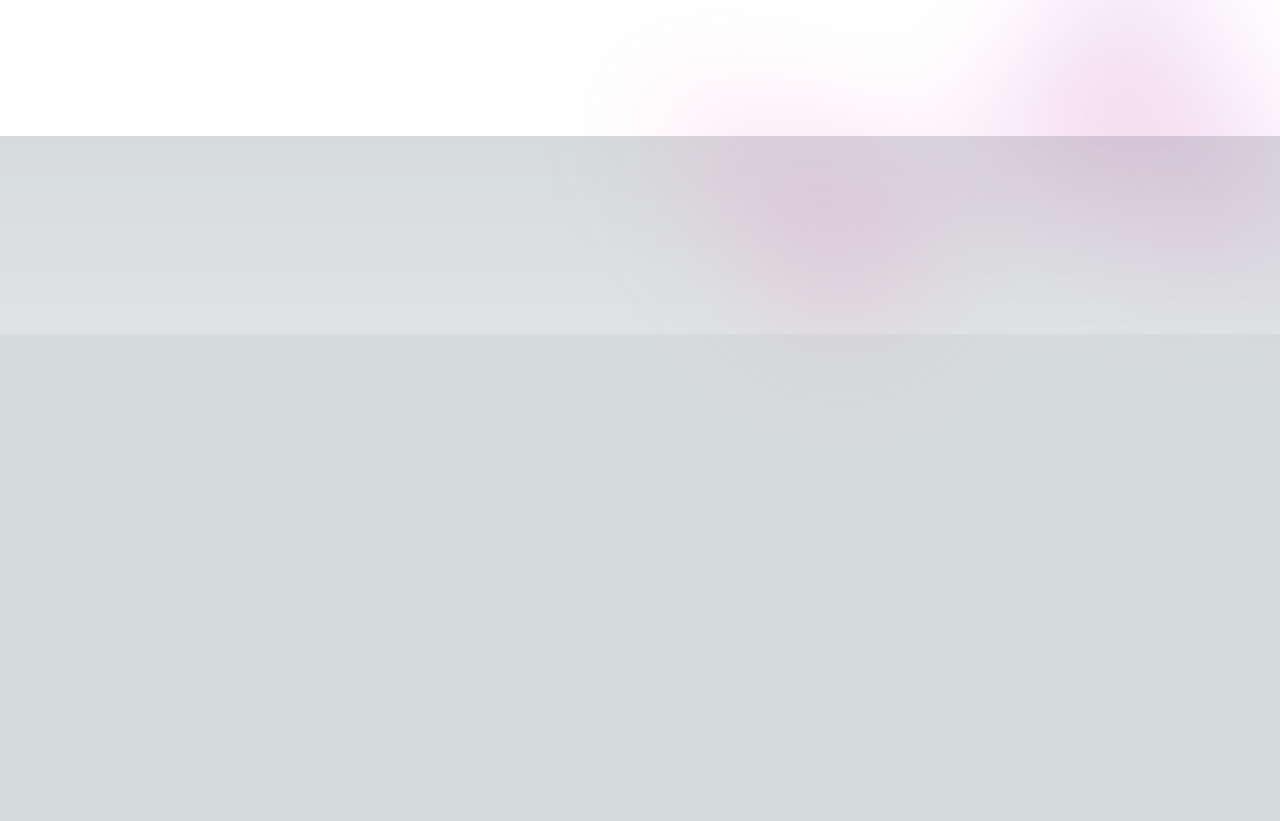
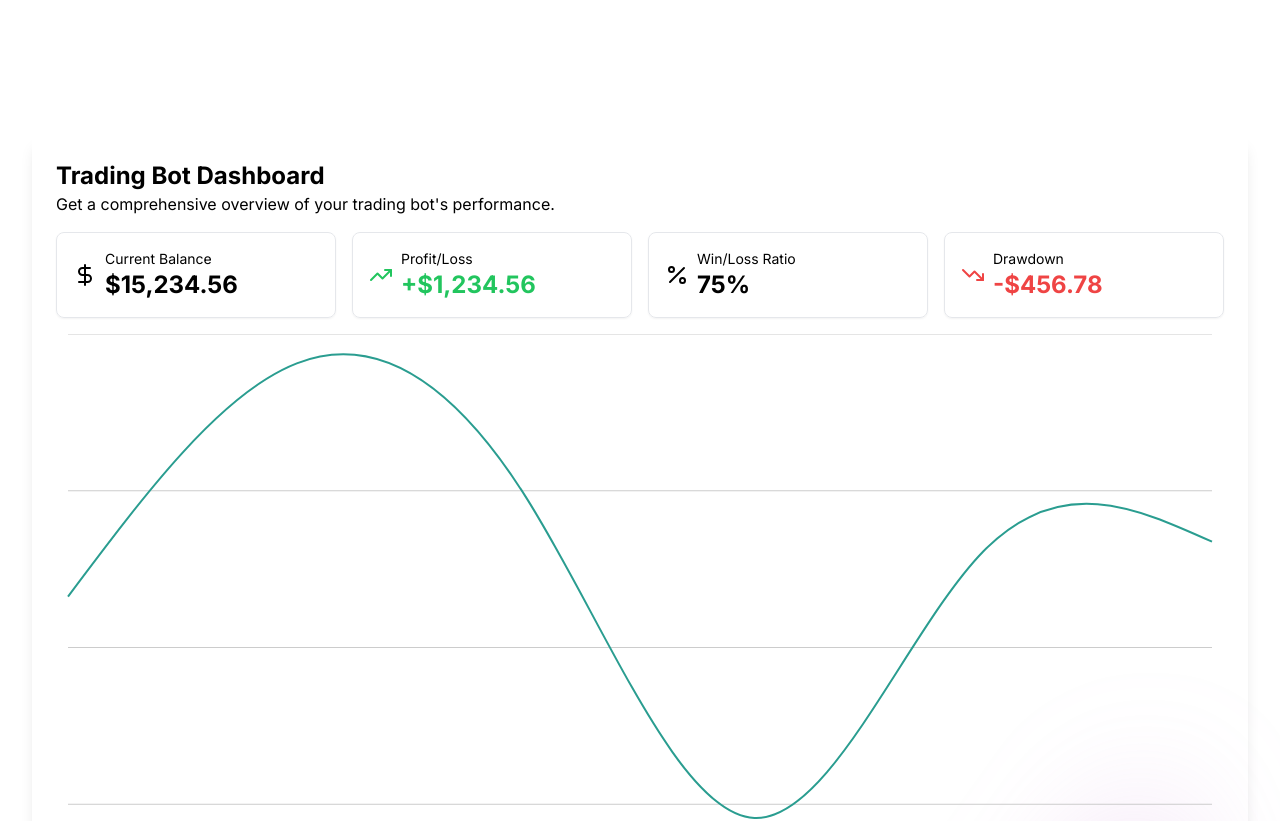
Before and after one commit to ThomasMms23/trading-bot, a Next.js app: page / in a window 1280 px wide. Shown: the part 780-1601 px from the top of the page. Before the commit the page ends 1114 px from the top, so only its background shows below. Built offline with nearby package versions, Linux system fonts and the light colour scheme.

Commit message:
add dashboard

```diff
--- a/src/app/globals.css
+++ b/src/app/globals.css
@@ -16,6 +16,36 @@
   }
 }
 
+@layer base {
+  :root {
+    --background: 0 0% 100%;
+    --foreground: 240 10% 3.9%;
+    --card: 0 0% 100%;
+    --card-foreground: 240 10% 3.9%;
+    --popover: 0 0% 100%;
+    --popover-foreground: 240 10% 3.9%;
+    --primary: 240 5.9% 10%;
+    --primary-foreground: 0 0% 98%;
+    --secondary: 240 4.8% 95.9%;
+    --secondary-foreground: 240 5.9% 10%;
+    --muted: 240 4.8% 95.9%;
+    --muted-foreground: 240 3.8% 45%;
+    --accent: 240 4.8% 95.9%;
+    --accent-foreground: 240 5.9% 10%;
+    --destructive: 0 72% 51%;
+    --destructive-foreground: 0 0% 98%;
+    --border: 240 5.9% 90%;
+    --input: 240 5.9% 90%;
+    --ring: 240 5.9% 10%;
+    --chart-1: 173 58% 39%;
+    --chart-2: 12 76% 61%;
+    --chart-3: 197 37% 24%;
+    --chart-4: 43 74% 66%;
+    --chart-5: 27 87% 67%;
+    --radius: 0.5rem;
+  }
+}
+
 body {
   color: rgb(var(--foreground-rgb));
   background: linear-gradient(
--- a/src/app/page.tsx
+++ b/src/app/page.tsx
@@ -3,6 +3,7 @@
 import { useState } from "react";
 import { Dialog, DialogPanel } from "@headlessui/react";
 import { Bars3Icon, XMarkIcon } from "@heroicons/react/24/outline";
+import Dashboard from "@/components/dashboard";
 import Image from "next/image";
 
 const navigation = [
@@ -178,6 +179,7 @@ export default function Example() {
             className="relative left-[calc(50%+3rem)] aspect-[1155/678] w-[36.125rem] -translate-x-1/2 bg-gradient-to-tr from-[#ff80b5] to-[#9089fc] opacity-30 sm:left-[calc(50%+36rem)] sm:w-[72.1875rem]"
           />
         </div>
+        <Dashboard />
       </div>
     </div>
   );
--- /dev/null
+++ b/src/components/dashboard.tsx
@@ -0,0 +1,195 @@
+import { Card } from "@/components/ui/card";
+import { CartesianGrid, XAxis, Line, LineChart } from "recharts";
+import {
+  ChartTooltipContent,
+  ChartTooltip,
+  ChartContainer,
+} from "@/components/ui/chart";
+
+export default function Component() {
+  return (
+    <div className="bg-background text-foreground p-6 rounded-lg shadow-lg">
+      <div className="flex flex-col gap-4">
+        <div>
+          <h1 className="text-2xl font-bold">Trading Bot Dashboard</h1>
+          <p className="text-muted-foreground">
+            Get a comprehensive overview of your trading bot's performance.
+          </p>
+        </div>
+        <div className="grid grid-cols-1 sm:grid-cols-2 md:grid-cols-4 gap-4">
+          <Card className="bg-card text-card-foreground p-4 rounded-lg">
+            <div className="flex items-center gap-2">
+              <DollarSignIcon className="w-6 h-6" />
+              <div>
+                <p className="text-sm text-muted-foreground">Current Balance</p>
+                <p className="text-2xl font-bold">$15,234.56</p>
+              </div>
+            </div>
+          </Card>
+          <Card className="bg-card text-card-foreground p-4 rounded-lg">
+            <div className="flex items-center gap-2">
+              <TrendingUpIcon className="w-6 h-6 text-green-500" />
+              <div>
+                <p className="text-sm text-muted-foreground">Profit/Loss</p>
+                <p className="text-2xl font-bold text-green-500">+$1,234.56</p>
+              </div>
+            </div>
+          </Card>
+          <Card className="bg-card text-card-foreground p-4 rounded-lg">
+            <div className="flex items-center gap-2">
+              <PercentIcon className="w-6 h-6" />
+              <div>
+                <p className="text-sm text-muted-foreground">Win/Loss Ratio</p>
+                <p className="text-2xl font-bold">75%</p>
+              </div>
+            </div>
+          </Card>
+          <Card className="bg-card text-card-foreground p-4 rounded-lg">
+            <div className="flex items-center gap-2">
+              <TrendingDownIcon className="w-6 h-6 text-red-500" />
+              <div>
+                <p className="text-sm text-muted-foreground">Drawdown</p>
+                <p className="text-2xl font-bold text-red-500">-$456.78</p>
+              </div>
+            </div>
+          </Card>
+        </div>
+        <div>
+          <LinechartChart className="aspect-[9/4]" />
+        </div>
+      </div>
+    </div>
+  );
+}
+
+function DollarSignIcon(props) {
+  return (
+    <svg
+      {...props}
+      xmlns="http://www.w3.org/2000/svg"
+      width="24"
+      height="24"
+      viewBox="0 0 24 24"
+      fill="none"
+      stroke="currentColor"
+      strokeWidth="2"
+      strokeLinecap="round"
+      strokeLinejoin="round"
+    >
+      <line x1="12" x2="12" y1="2" y2="22" />
+      <path d="M17 5H9.5a3.5 3.5 0 0 0 0 7h5a3.5 3.5 0 0 1 0 7H6" />
+    </svg>
+  );
+}
+
+function LinechartChart(props) {
+  return (
+    <div {...props}>
+      <ChartContainer
+        config={{
+          desktop: {
+            label: "Desktop",
+            color: "hsl(var(--chart-1))",
+          },
+        }}
+      >
+        <LineChart
+          accessibilityLayer
+          data={[
+            { month: "January", desktop: 186 },
+            { month: "February", desktop: 305 },
+            { month: "March", desktop: 237 },
+            { month: "April", desktop: 73 },
+            { month: "May", desktop: 209 },
+            { month: "June", desktop: 214 },
+          ]}
+          margin={{
+            left: 12,
+            right: 12,
+          }}
+        >
+          <CartesianGrid vertical={false} />
+          <XAxis
+            dataKey="month"
+            tickLine={false}
+            axisLine={false}
+            tickMargin={8}
+            tickFormatter={(value) => value.slice(0, 3)}
+          />
+          <ChartTooltip
+            cursor={false}
+            content={<ChartTooltipContent hideLabel />}
+          />
+          <Line
+            dataKey="desktop"
+            type="natural"
+            stroke="var(--color-desktop)"
+            strokeWidth={2}
+            dot={false}
+          />
+        </LineChart>
+      </ChartContainer>
+    </div>
+  );
+}
+
+function PercentIcon(props) {
+  return (
+    <svg
+      {...props}
+      xmlns="http://www.w3.org/2000/svg"
+      width="24"
+      height="24"
+      viewBox="0 0 24 24"
+      fill="none"
+      stroke="currentColor"
+      strokeWidth="2"
+      strokeLinecap="round"
+      strokeLinejoin="round"
+    >
+      <line x1="19" x2="5" y1="5" y2="19" />
+      <circle cx="6.5" cy="6.5" r="2.5" />
+      <circle cx="17.5" cy="17.5" r="2.5" />
+    </svg>
+  );
+}
+
+function TrendingDownIcon(props) {
+  return (
+    <svg
+      {...props}
+      xmlns="http://www.w3.org/2000/svg"
+      width="24"
+      height="24"
+      viewBox="0 0 24 24"
+      fill="none"
+      stroke="currentColor"
+      strokeWidth="2"
+      strokeLinecap="round"
+      strokeLinejoin="round"
+    >
+      <polyline points="22 17 13.5 8.5 8.5 13.5 2 7" />
+      <polyline points="16 17 22 17 22 11" />
+    </svg>
+  );
+}
+
+function TrendingUpIcon(props) {
+  return (
+    <svg
+      {...props}
+      xmlns="http://www.w3.org/2000/svg"
+      width="24"
+      height="24"
+      viewBox="0 0 24 24"
+      fill="none"
+      stroke="currentColor"
+      strokeWidth="2"
+      strokeLinecap="round"
+      strokeLinejoin="round"
+    >
+      <polyline points="22 7 13.5 15.5 8.5 10.5 2 17" />
+      <polyline points="16 7 22 7 22 13" />
+    </svg>
+  );
+}
```
